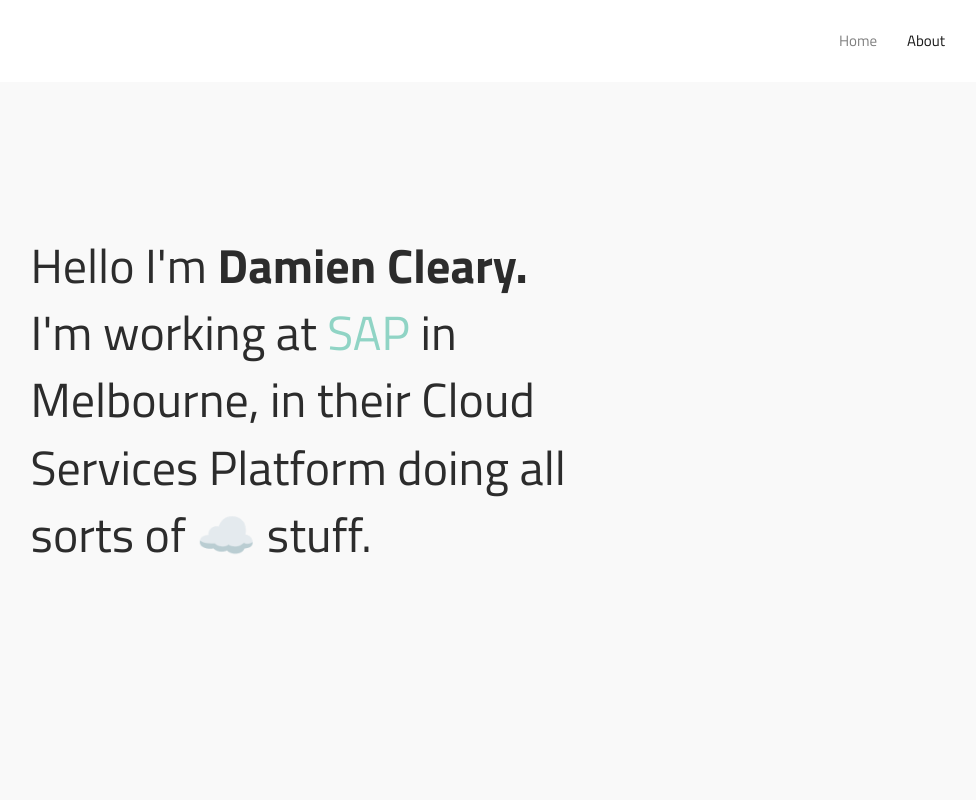
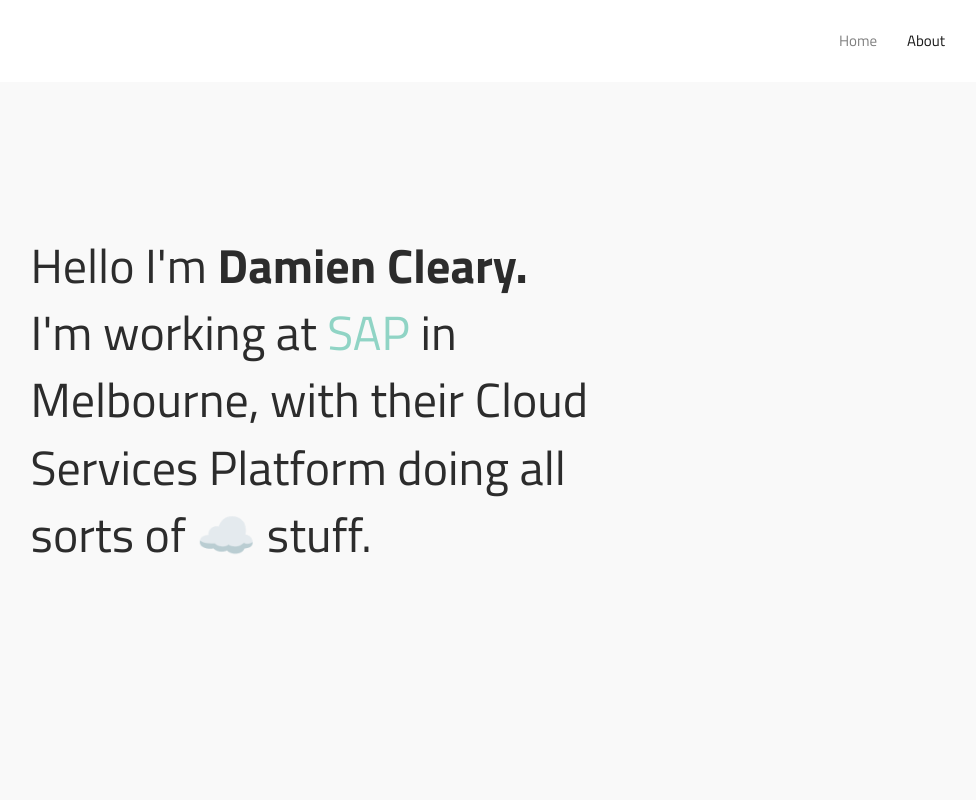
Before and after one commit to ddonau/ddonau.github.io, a plain HTML site: page about.html in a window 1280 px wide. Shown: the top 800 px of the page, without its empty margins (219-1195 px from the left). Drawn offline with Linux system fonts and the light colour scheme; some packages are replaced by stand-ins of ours; files that its build step writes are made by us from their sources.

Commit message:
edit text

```diff
--- a/about.html
+++ b/about.html
@@ -113,7 +113,7 @@ Start About Section
             <div class="cf"></div>
             <div class="site-tagline"><div class="title text-center">
             <div align="center">
-                <p>Hello  I'm <strong>Damien Cleary.</strong> I'm working at <a href="https://www.sap.com/index.html" target="_blank">  SAP </a> in Melbourne, in their Cloud Services Platform doing all sorts of ☁️ stuff. </p>
+                <p>Hello  I'm <strong>Damien Cleary.</strong> I'm working at <a href="https://www.sap.com/index.html" target="_blank">  SAP </a> in Melbourne, with their Cloud Services Platform doing all sorts of ☁️ stuff. </p>
             </div>
             <div <div class="col-md-4">
             </div>
```
